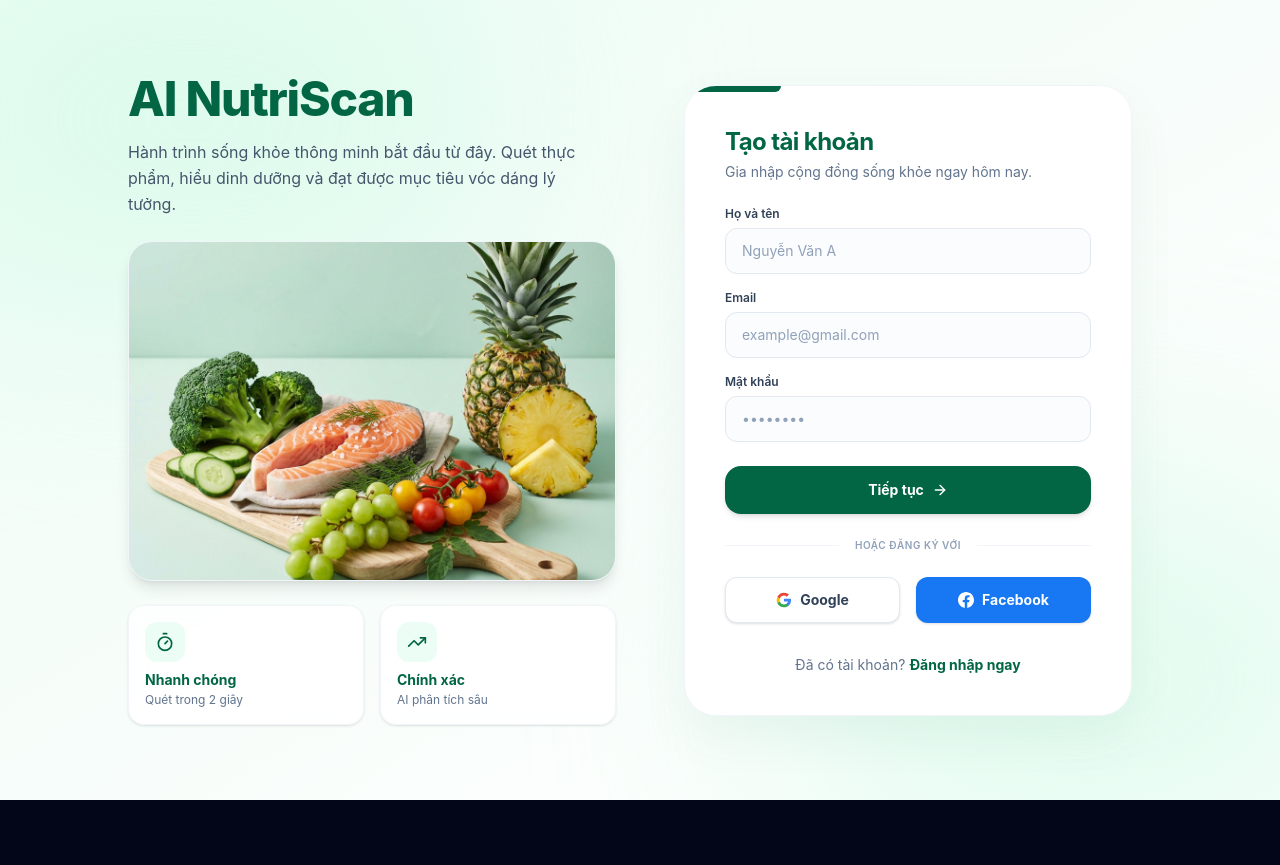
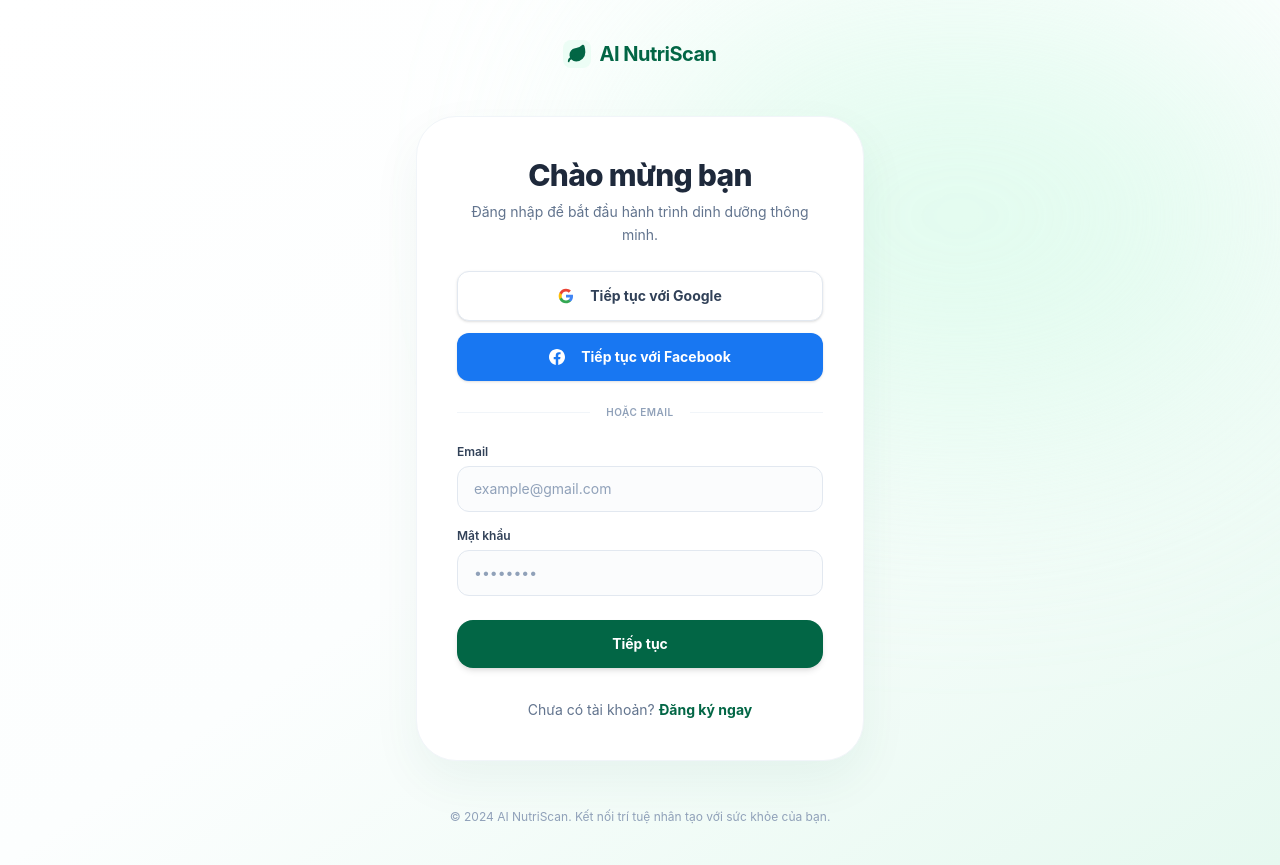
Before and after one commit to viethuy16062004/ai-food-scanner, a React (Vite) app in the folder frontend/: page / in a window 1280 px wide. Before the commit the page ends 800 px from the top, so only its background shows below. Built offline with nearby package versions, Linux system fonts and the light colour scheme.

Commit message:
feature: redesign login page to match UI mockup with centered card

```diff
--- a/frontend/src/components/auth/LoginRegister.jsx
+++ b/frontend/src/components/auth/LoginRegister.jsx
@@ -1,10 +1,10 @@
 import React, { useState } from "react";
 import { api } from "../../services/api";
-import { Lock, User, Mail, ShieldAlert, CheckCircle, ArrowRight, Timer, TrendingUp } from "lucide-react";
+import { Lock, User, Mail, ShieldAlert, CheckCircle, ArrowRight, Timer, TrendingUp, Leaf } from "lucide-react";
 import registerHero from "../../assets/register_hero.png";
 
 export default function LoginRegister({ onAuthSuccess }) {
-  const [isLogin, setIsLogin] = useState(false); // Default to registration view as per user request
+  const [isLogin, setIsLogin] = useState(true); // Default to login view as per user request
   const [emailOrUsername, setEmailOrUsername] = useState("");
   const [password, setPassword] = useState("");
   const [email, setEmail] = useState("");
@@ -44,6 +44,166 @@ export default function LoginRegister({ onAuthSuccess }) {
     }
   };
 
+  // Google SVG Icon
+  const GoogleIcon = () => (
+    <svg className="w-4 h-4 mr-2" viewBox="0 0 24 24" width="24" height="24" xmlns="http://www.w3.org/2000/svg">
+      <path d="M22.56 12.25c0-.78-.07-1.53-.2-2.25H12v4.26h5.92c-.26 1.37-1.04 2.53-2.21 3.31v2.77h3.57c2.08-1.92 3.28-4.74 3.28-8.09z" fill="#4285F4"/>
+      <path d="M12 23c2.97 0 5.46-.98 7.28-2.66l-3.57-2.77c-.98.66-2.23 1.06-3.71 1.06-2.86 0-5.29-1.93-6.16-4.53H2.18v2.84C3.99 20.53 7.7 23 12 23z" fill="#34A853"/>
+      <path d="M5.84 14.09c-.22-.66-.35-1.36-.35-2.09s.13-1.43.35-2.09V7.06H2.18C1.43 8.55 1 10.22 1 12s.43 3.45 1.18 4.94l2.85-2.22.81-.63z" fill="#FBBC05"/>
+      <path d="M12 5.38c1.62 0 3.06.56 4.21 1.64l3.15-3.15C17.45 2.09 14.97 1 12 1 7.7 1 3.99 3.47 2.18 7.06l3.66 2.84c.87-2.6 3.3-4.53 6.16-4.53z" fill="#EA4335"/>
+    </svg>
+  );
+
+  // Facebook SVG Icon
+  const FacebookIcon = ({ className = "w-4 h-4 mr-2 fill-current" }) => (
+    <svg className={className} viewBox="0 0 24 24" width="24" height="24" xmlns="http://www.w3.org/2000/svg">
+      <path d="M24 12.073c0-6.627-5.373-12-12-12s-12 5.373-12 12c0 5.99 4.388 10.954 10.125 11.854v-8.385H7.078v-3.47h3.047V9.43c0-3.007 1.792-4.669 4.533-4.669 1.312 0 2.686.235 2.686.235v2.953H15.83c-1.491 0-1.956.925-1.956 1.874v2.25h3.328l-.532 3.47h-2.796v8.385C19.612 23.027 24 18.062 24 12.073z"/>
+    </svg>
+  );
+
+  // Render centered Login Page
+  if (isLogin) {
+    return (
+      <div className="min-h-screen w-full bg-gradient-to-br from-white via-[#fcfefe] to-[#e6f9f0] flex flex-col items-center justify-between p-6 font-sans text-slate-800 relative overflow-hidden">
+        {/* Decorative background glows - upper right */}
+        <div className="absolute top-0 right-0 w-[50%] h-[50%] bg-[#d1fae5] rounded-full blur-[120px] opacity-60 pointer-events-none"></div>
+
+        {/* Top Header */}
+        <header className="w-full flex justify-center py-4 relative z-10">
+          <div className="flex items-center gap-2">
+            <div className="w-7 h-7 rounded-lg bg-emerald-50 flex items-center justify-center text-[#026645]">
+              <Leaf className="w-5 h-5 fill-current" />
+            </div>
+            <span className="text-xl font-bold text-[#026645] tracking-tight">AI NutriScan</span>
+          </div>
+        </header>
+
+        {/* Main Card */}
+        <main className="flex-1 flex items-center justify-center w-full max-w-md relative z-10 my-8">
+          <div className="w-full bg-white rounded-[2.5rem] shadow-[0_20px_50px_rgba(2,102,69,0.06)] border border-slate-100 p-8 md:p-10 flex flex-col">
+
+            {/* Title */}
+            <div className="text-center mb-6">
+              <h2 className="text-2xl md:text-3xl font-extrabold text-[#1e293b] tracking-tight">
+                Chào mừng bạn
+              </h2>
+              <p className="text-slate-500 text-sm mt-2 px-2 leading-relaxed">
+                Đăng nhập để bắt đầu hành trình dinh dưỡng thông minh.
+              </p>
+            </div>
+
+            {/* Notification alert states */}
+            {error && (
+              <div className="mb-4 p-3.5 rounded-xl bg-red-50 border border-red-100 text-red-600 text-xs flex items-start gap-2.5">
+                <ShieldAlert className="w-4 h-4 shrink-0 mt-0.5" />
+                <span>{error}</span>
+              </div>
+            )}
+
+            {success && (
+              <div className="mb-4 p-3.5 rounded-xl bg-emerald-50 border border-emerald-100 text-emerald-700 text-xs flex items-start gap-2.5">
+                <CheckCircle className="w-4 h-4 shrink-0 mt-0.5" />
+                <span>{success}</span>
+              </div>
+            )}
+
+            {/* Social Logins at the top */}
+            <div className="space-y-3">
+              <button
+                type="button"
+                onClick={() => alert("Chức năng đang được phát triển")}
+                className="w-full flex items-center justify-center bg-white border border-slate-200 hover:bg-slate-50 active:scale-[0.99] text-slate-700 font-bold py-3.5 px-4 rounded-xl shadow-sm transition-all text-sm gap-2"
+              >
+                <GoogleIcon />
+                <span>Tiếp tục với Google</span>
+              </button>
+
+              <button
+                type="button"
+                onClick={() => alert("Chức năng đang được phát triển")}
+                className="w-full flex items-center justify-center bg-[#1877f2] hover:bg-[#166fe5] active:scale-[0.99] text-white font-bold py-3.5 px-4 rounded-xl shadow-sm transition-all text-sm gap-2"
+              >
+                <FacebookIcon />
+                <span>Tiếp tục với Facebook</span>
+              </button>
+            </div>
+
+            {/* Separator */}
+            <div className="flex items-center my-6">
+              <div className="flex-1 border-t border-slate-100"></div>
+              <span className="px-4 text-[10px] text-slate-400 uppercase tracking-wider font-semibold">
+                hoặc Email
+              </span>
+              <div className="flex-1 border-t border-slate-100"></div>
+            </div>
+
+            {/* Form */}
+            <form onSubmit={handleSubmit} className="space-y-4">
+              <div>
+                <label className="block text-xs font-semibold text-slate-700 mb-1.5">
+                  Email
+                </label>
+                <input
+                  type="text"
+                  required
+                  value={emailOrUsername}
+                  onChange={(e) => setEmailOrUsername(e.target.value)}
+                  className="w-full bg-slate-50/50 border border-slate-200 focus:border-[#026645] focus:bg-white rounded-xl py-3 px-4 text-slate-800 placeholder-slate-400 focus:outline-none transition-all text-sm"
+                  placeholder="example@gmail.com"
+                />
+              </div>
+
+              <div>
+                <label className="block text-xs font-semibold text-slate-700 mb-1.5">
+                  Mật khẩu
+                </label>
+                <input
+                  type="password"
+                  required
+                  value={password}
+                  onChange={(e) => setPassword(e.target.value)}
+                  className="w-full bg-slate-50/50 border border-slate-200 focus:border-[#026645] focus:bg-white rounded-xl py-3 px-4 text-slate-800 placeholder-slate-400 focus:outline-none transition-all text-sm"
+                  placeholder="••••••••"
+                />
+              </div>
+
+              <button
+                type="submit"
+                disabled={loading}
+                className="w-full bg-[#026645] hover:bg-[#015237] active:scale-[0.99] text-white font-bold py-3.5 px-6 rounded-2xl shadow-md hover:shadow-lg hover:shadow-emerald-900/10 transition-all text-sm mt-6 flex items-center justify-center disabled:opacity-50"
+              >
+                {loading ? "Đang xử lý..." : "Tiếp tục"}
+              </button>
+            </form>
+
+            {/* Toggle Link */}
+            <div className="mt-8 text-center text-sm text-slate-500">
+              <span>Chưa có tài khoản?</span>
+              <button
+                type="button"
+                onClick={() => {
+                  setIsLogin(false);
+                  setError("");
+                  setSuccess("");
+                }}
+                className="text-[#026645] font-bold hover:underline ml-1"
+              >
+                Đăng ký ngay
+              </button>
+            </div>
+
+          </div>
+        </main>
+
+        {/* Bottom Footer */}
+        <footer className="w-full text-center py-4 relative z-10 text-xs text-slate-400">
+          © 2024 AI NutriScan. Kết nối trí tuệ nhân tạo với sức khỏe của bạn.
+        </footer>
+      </div>
+    );
+  }
+
+  // Render registration view (Two-column layout)
   return (
     <div className="min-h-screen w-full bg-gradient-to-br from-[#eefdf6] via-[#f7fdfa] to-white flex items-center justify-center p-4 md:p-8 font-sans text-slate-800 relative overflow-hidden">
       {/* Decorative background glows */}
@@ -83,7 +243,7 @@ export default function LoginRegister({ onAuthSuccess }) {
             </div>
 
             <div className="bg-white/80 backdrop-blur-sm p-4 rounded-2xl border border-slate-100 shadow-sm flex flex-col gap-2">
-              <div className="w-10 h-10 rounded-xl bg-emerald-50 flex items-center justify-center text-[#026645]">
+              <div className="w-10 h-10 rounded-xl bg-[#e6f7ef] flex items-center justify-center text-[#026645]">
                 <TrendingUp className="w-5 h-5" />
               </div>
               <div>
@@ -104,10 +264,10 @@ export default function LoginRegister({ onAuthSuccess }) {
             {/* Header info */}
             <div className="mb-6">
               <h2 className="text-2xl font-bold text-[#026645] tracking-tight">
-                {isLogin ? "Đăng nhập" : "Tạo tài khoản"}
+                Tạo tài khoản
               </h2>
               <p className="text-slate-500 text-sm mt-1">
-                {isLogin ? "Chào mừng trở lại! Hãy đăng nhập để tiếp tục." : "Gia nhập cộng đồng sống khỏe ngay hôm nay."}
+                Gia nhập cộng đồng sống khỏe ngay hôm nay.
               </p>
             </div>
 
@@ -128,38 +288,6 @@ export default function LoginRegister({ onAuthSuccess }) {
 
             {/* Authentication Form */}
             <form onSubmit={handleSubmit} className="space-y-4">
-              {isLogin ? (
-                <>
-                  <div>
-                    <label className="block text-xs font-semibold text-slate-700 mb-1.5">
-                      Email hoặc Tên đăng nhập
-                    </label>
-                    <input
-                      type="text"
-                      required
-                      value={emailOrUsername}
-                      onChange={(e) => setEmailOrUsername(e.target.value)}
-                      className="w-full bg-slate-50/50 border border-slate-200 focus:border-[#026645] focus:bg-white rounded-xl py-3 px-4 text-slate-800 placeholder-slate-400 focus:outline-none transition-all text-sm"
-                      placeholder="example@gmail.com"
-                    />
-                  </div>
-
-                  <div>
-                    <label className="block text-xs font-semibold text-slate-700 mb-1.5">
-                      Mật khẩu
-                    </label>
-                    <input
-                      type="password"
-                      required
-                      value={password}
-                      onChange={(e) => setPassword(e.target.value)}
-                      className="w-full bg-slate-50/50 border border-slate-200 focus:border-[#026645] focus:bg-white rounded-xl py-3 px-4 text-slate-800 placeholder-slate-400 focus:outline-none transition-all text-sm"
-                      placeholder="••••••••"
-                    />
-                  </div>
-                </>
-              ) : (
-                <>
               <div>
                 <label className="block text-xs font-semibold text-slate-700 mb-1.5">
                   Họ và tên
@@ -201,16 +329,14 @@ export default function LoginRegister({ onAuthSuccess }) {
                   placeholder="••••••••"
                 />
               </div>
-                </>
-              )}
 
               <button
                 type="submit"
                 disabled={loading}
                 className="w-full bg-[#026645] hover:bg-[#015237] active:scale-[0.99] text-white font-bold py-3.5 px-6 rounded-2xl shadow-md hover:shadow-lg hover:shadow-emerald-900/10 transition-all text-sm mt-6 flex items-center justify-center gap-2 disabled:opacity-50"
               >
-                <span>{loading ? "Đang xử lý..." : isLogin ? "Đăng nhập" : "Tiếp tục"}</span>
-                {!loading && !isLogin && <ArrowRight className="w-4 h-4" />}
+                <span>Tiếp tục</span>
+                {!loading && <ArrowRight className="w-4 h-4" />}
               </button>
             </form>
 
@@ -218,7 +344,7 @@ export default function LoginRegister({ onAuthSuccess }) {
             <div className="flex items-center my-6">
               <div className="flex-1 border-t border-slate-100"></div>
               <span className="px-4 text-[10px] text-slate-400 uppercase tracking-wider font-semibold">
-                {isLogin ? "Hoặc đăng nhập với" : "Hoặc đăng ký với"}
+                Hoặc đăng ký với
               </span>
               <div className="flex-1 border-t border-slate-100"></div>
             </div>
@@ -230,12 +356,7 @@ export default function LoginRegister({ onAuthSuccess }) {
                 onClick={() => alert("Chức năng đang được phát triển")}
                 className="flex items-center justify-center bg-white border border-slate-200 hover:bg-slate-50 active:scale-[0.98] text-slate-700 font-bold py-3 px-4 rounded-xl shadow-sm transition-all text-sm"
               >
-                <svg className="w-4 h-4 mr-2" viewBox="0 0 24 24" width="24" height="24" xmlns="http://www.w3.org/2000/svg">
-                  <path d="M22.56 12.25c0-.78-.07-1.53-.2-2.25H12v4.26h5.92c-.26 1.37-1.04 2.53-2.21 3.31v2.77h3.57c2.08-1.92 3.28-4.74 3.28-8.09z" fill="#4285F4"/>
-                  <path d="M12 23c2.97 0 5.46-.98 7.28-2.66l-3.57-2.77c-.98.66-2.23 1.06-3.71 1.06-2.86 0-5.29-1.93-6.16-4.53H2.18v2.84C3.99 20.53 7.7 23 12 23z" fill="#34A853"/>
-                  <path d="M5.84 14.09c-.22-.66-.35-1.36-.35-2.09s.13-1.43.35-2.09V7.06H2.18C1.43 8.55 1 10.22 1 12s.43 3.45 1.18 4.94l2.85-2.22.81-.63z" fill="#FBBC05"/>
-                  <path d="M12 5.38c1.62 0 3.06.56 4.21 1.64l3.15-3.15C17.45 2.09 14.97 1 12 1 7.7 1 3.99 3.47 2.18 7.06l3.66 2.84c.87-2.6 3.3-4.53 6.16-4.53z" fill="#EA4335"/>
-                </svg>
+                <GoogleIcon />
                 <span>Google</span>
               </button>
 
@@ -244,26 +365,24 @@ export default function LoginRegister({ onAuthSuccess }) {
                 onClick={() => alert("Chức năng đang được phát triển")}
                 className="flex items-center justify-center bg-[#1877f2] hover:bg-[#166fe5] active:scale-[0.98] text-white font-bold py-3 px-4 rounded-xl shadow-sm transition-all text-sm"
               >
-                <svg className="w-4 h-4 mr-2 fill-current" viewBox="0 0 24 24" width="24" height="24" xmlns="http://www.w3.org/2000/svg">
-                  <path d="M24 12.073c0-6.627-5.373-12-12-12s-12 5.373-12 12c0 5.99 4.388 10.954 10.125 11.854v-8.385H7.078v-3.47h3.047V9.43c0-3.007 1.792-4.669 4.533-4.669 1.312 0 2.686.235 2.686.235v2.953H15.83c-1.491 0-1.956.925-1.956 1.874v2.25h3.328l-.532 3.47h-2.796v8.385C19.612 23.027 24 18.062 24 12.073z"/>
-                </svg>
+                <FacebookIcon />
                 <span>Facebook</span>
               </button>
             </div>
 
             {/* Toggle login/register */}
             <div className="mt-8 text-center text-sm text-slate-500">
-              <span>{isLogin ? "Chưa có tài khoản?" : "Đã có tài khoản?"}</span>
+              <span>Đã có tài khoản?</span>
               <button
                 type="button"
                 onClick={() => {
-                  setIsLogin(!isLogin);
+                  setIsLogin(true);
                   setError("");
                   setSuccess("");
                 }}
                 className="text-[#026645] font-bold hover:underline ml-1"
               >
-                {isLogin ? "Đăng ký ngay" : "Đăng nhập ngay"}
+                Đăng nhập ngay
               </button>
             </div>
 
```
Lines whose indentation alone changed are shown as unchanged.
